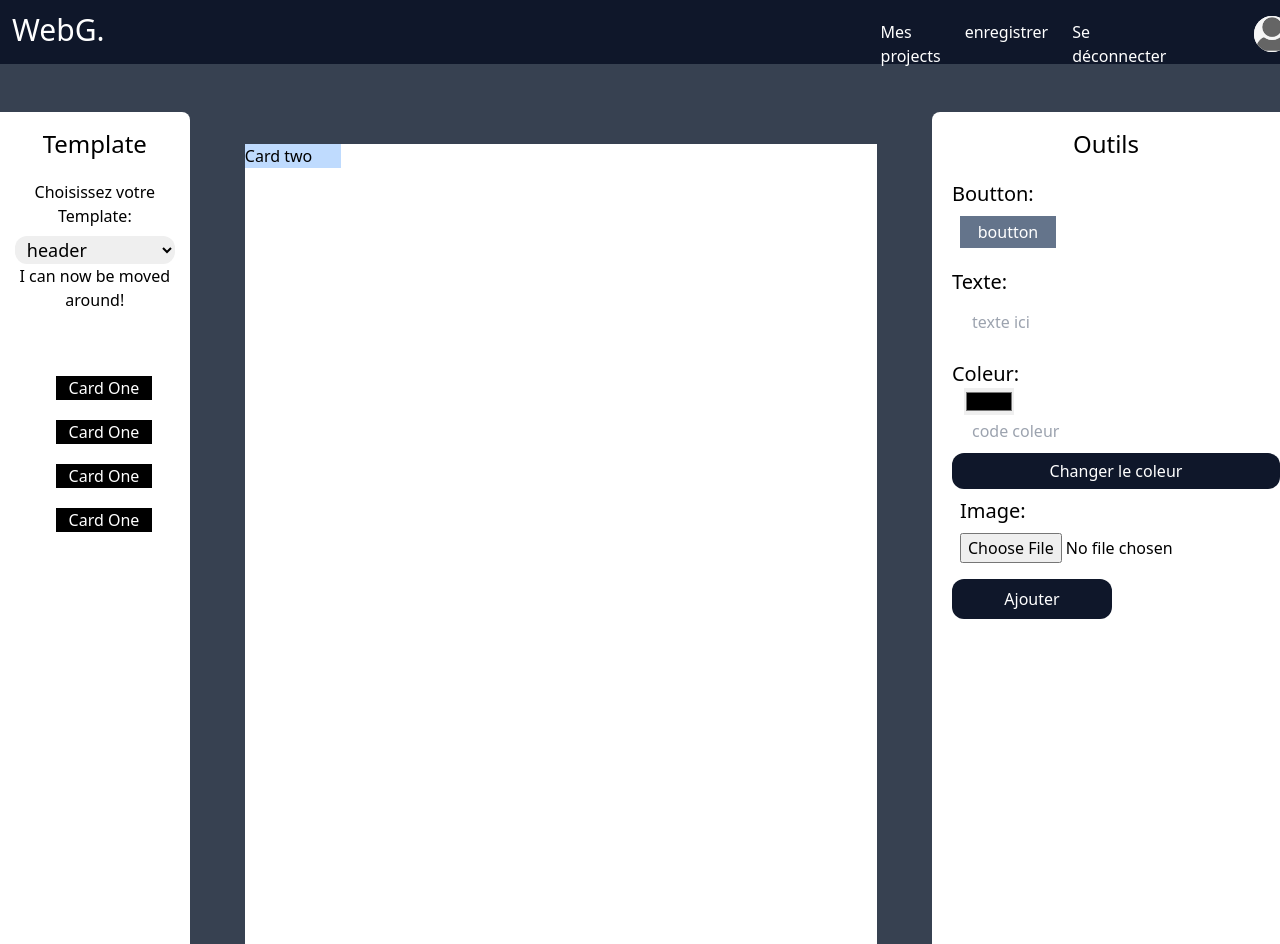
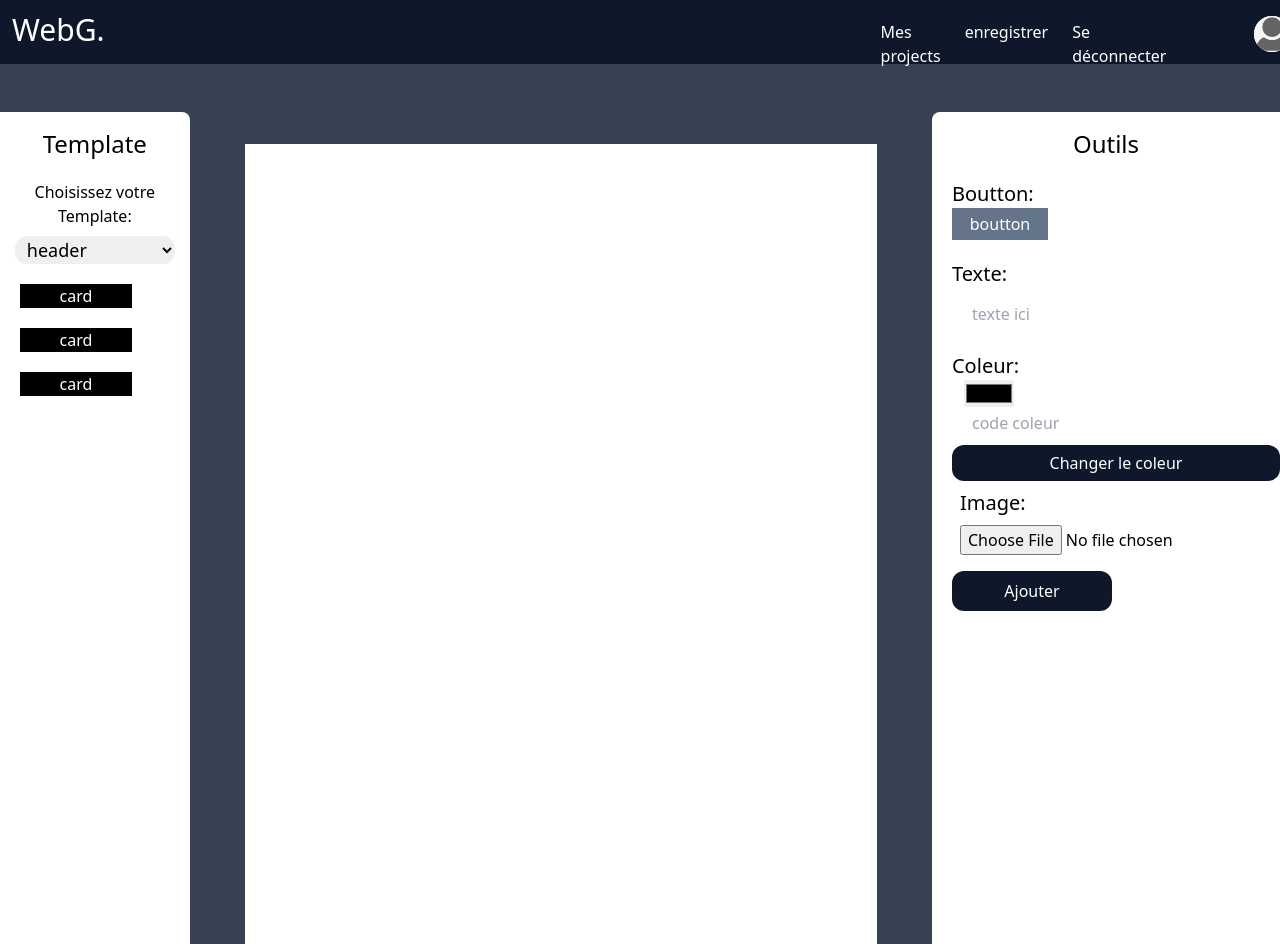
Before and after one commit to Kanel04/WebGenerator, a React (Vite) app: page /primary in a window 1280 px wide. Built offline with nearby package versions, Linux system fonts and the light colour scheme.

Commit message:
drag and drop modified

```diff
--- a/src/pages/Primary/index.jsx
+++ b/src/pages/Primary/index.jsx
@@ -64,37 +64,38 @@ function changeColor(){
                                     <option value="footer">footer</option>
                                 </select>
                             </div>
-                            <Draggable>
-                                <div>I can now be moved around!</div>
-                            </Draggable>
-                            <Board id="board-1" className="mt-16">
-                                <Card id="card-1" className="text-white ml-14 bg-black w-24 cursor-pointer mt-5" >
-                                    Card One
-                                </Card>
-                                <Card id="card-1" className="text-white ml-14 bg-black w-24 cursor-pointer mt-5" >
-                                    Card One
-                                </Card>
-                                <Card id="card-1" className="text-white ml-14 bg-black w-24 cursor-pointer mt-5" >
-                                    Card One
-                                </Card>
-                                <Card id="card-1" className="text-white ml-14 bg-black w-24 cursor-pointer mt-5" >
-                                    Card One
-                                </Card>
-                            </Board></div>
+                            <div className='flex flex-col'>
+                                <Draggable>
+                                    <div className='bg-black text-white w-28 mt-5 ml-5 '>
+                                        card
+                                    </div>
+                                </Draggable>
+                                <Draggable>
+                                    <div className='bg-black text-white w-28 mt-5 ml-5 '>
+                                        card
+                                    </div>
+                                </Draggable>
+                                <Draggable>
+                                    <div className='bg-black text-white w-28 mt-5 ml-5 '>
+                                        card
+                                    </div>
+                                </Draggable>
+                            </div>
+
+                            </div>
                         <div className='bg-gray-700 w-28'></div>
-                        <Board id="board-2" className=" bg-white  mt-36  w-screen items-center h-screen">
-                            <Card id="card-2" className="bg-blue-200 w-24 cursor-pointer"  >
-                                <p>Card two</p>
-                            </Card>
-                        </Board>
+                        <div id="board-2" className=" bg-white  mt-36  w-screen items-center h-screen">
+
+                        </div>
                         <div className='bg-gray-700 w-28'></div>
                         <div className='mt-28 bg-white rounded-l-lg  h-screen  w-96'>
                             <h1 className='text-2xl text-center mt-4'>Outils</h1>
                             <h1 className='text-xl ml-5 mt-5'>Boutton:</h1>
-                            <Board id='tols' className='ml-5'>
-                                <Card className="w-24 mt-2 ml-2">
+                            <div id='tols' className='ml-5'>
+
+                                <Draggable>
                                     <button className='bg-slate-500 w-24 h-8  text-white' >boutton</button>
-                                </Card>
+                                </Draggable>
                                 <div className='mt-5 pr-5'>
                                     <h1 className='text-xl'>Texte:</h1>
                                     <input type="text" placeholder='texte ici' className=' mt-2 w-60 h-9 px-5 rounded-full' />
@@ -114,7 +115,7 @@ function changeColor(){
                                     </div>
                                 </div>
                                 <button className='mt-2 bg-slate-900 w-40 h-10 text-white rounded-xl ml-15'>Ajouter</button>
-                            </Board>
+                            </div>
 
                         </div>
 
```
